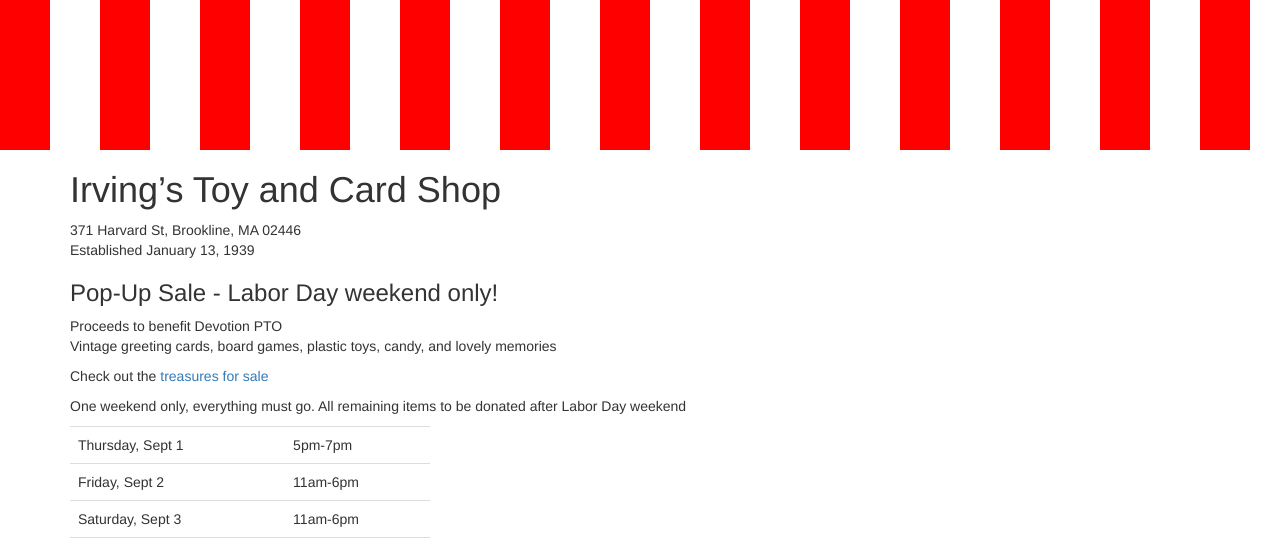
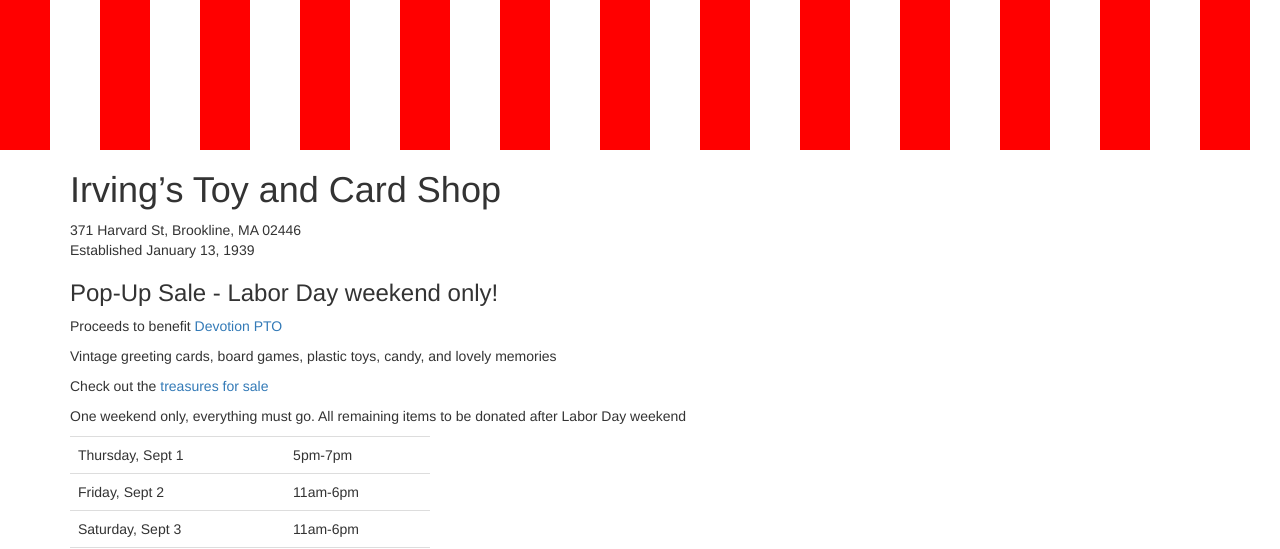
Before and after one commit to straz/irvings, a Jekyll site: the page built from index.html, in a window 1280 px wide. Shown: the top 549 px of the page. Built offline with Jekyll 4.4.1, drawn with Linux system fonts in a browser that asks for light colours; nearby versions of some CDN libraries.

Commit message:
devo pto link

```diff
--- a/index.html
+++ b/index.html
@@ -11,8 +11,8 @@
 Established January 13, 1939</p>
 
 <h3>Pop-Up Sale - Labor Day weekend only!</h3>
-<p>Proceeds to benefit Devotion PTO<br/>
-Vintage greeting cards, board games, plastic toys, candy, and lovely memories</p>
+<p>Proceeds to benefit <a href="http://www.brookline.k12.ma.us/devotion/pto">Devotion PTO</a></p>
+<P>Vintage greeting cards, board games, plastic toys, candy, and lovely memories</p>
 <p>Check out the <a href="https://www.facebook.com/Irvingstoyshop/photos/">treasures for sale</a></p>
 <p>One weekend only, everything must go. All remaining items to be donated after Labor Day weekend</p>
 
```
